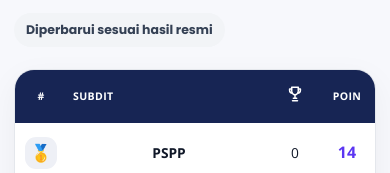
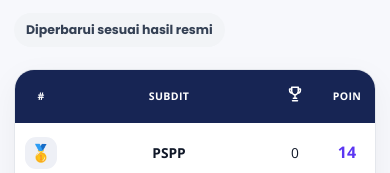
Before and after one commit to ruswanhidayat/portal-atlantik, a Next.js app: page /leaderboard in a window 390 px wide. Shown: the part 625-798 px from the top of the page. Built offline with nearby package versions, Linux system fonts and the light colour scheme.

Commit message:
Update mobile table styles for overall-table
Center align table header and body cells for mobile view.

```diff
--- a/app/globals.css
+++ b/app/globals.css
@@ -3962,8 +3962,16 @@ body {
 
 /* Mobile */
 @media (max-width: 760px) {
-  .overall-table th,
-  .overall-table td,
+  .overall-table thead th {
+    text-align: center !important;
+    vertical-align: middle;
+  }
+
+  .overall-table tbody td {
+    text-align: center;
+    vertical-align: middle;
+  }
+
   .overall-table .division-column {
     text-align: center;
   }
```
